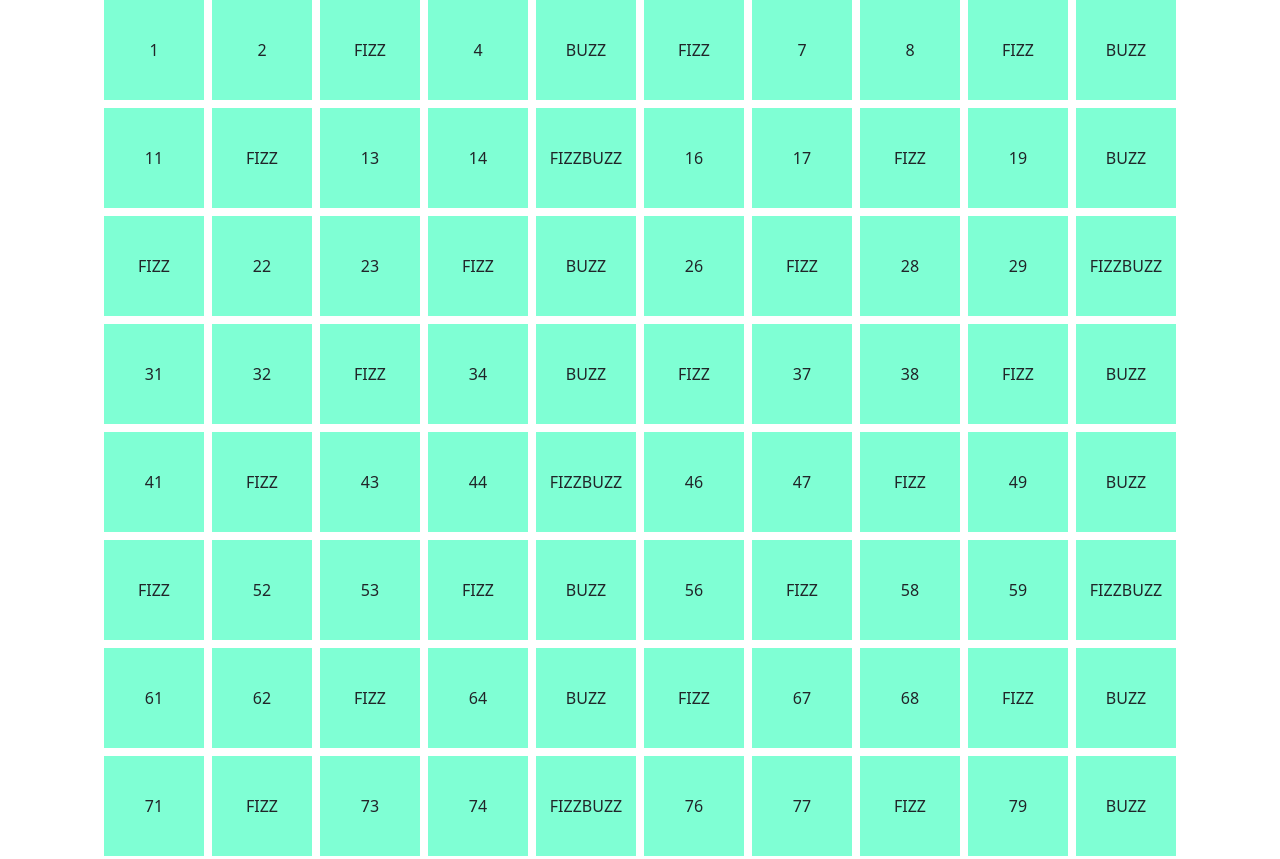
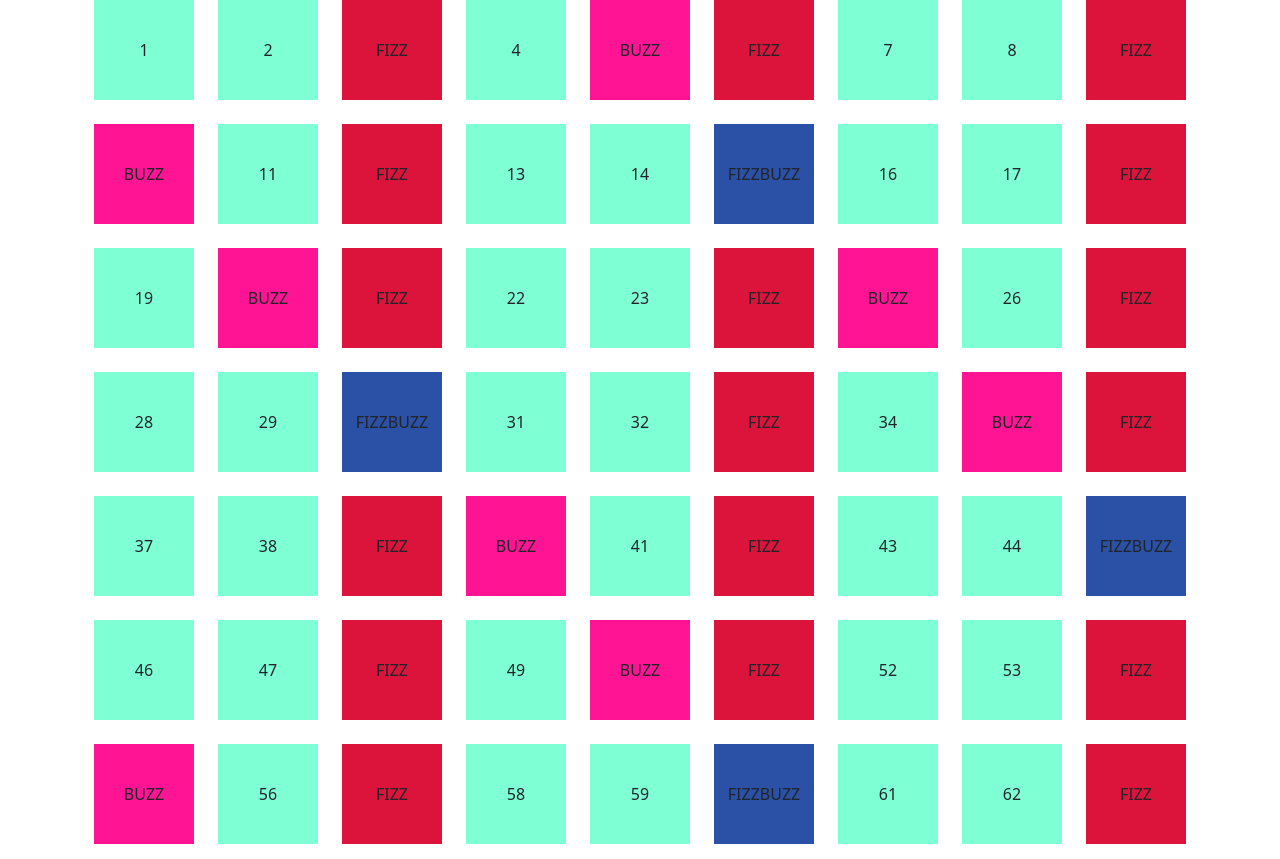
Before and after one commit to ValerioViteritti/js-fizzbuzz, a plain HTML site: page index.html in a window 1280 px wide. Shown: the top 859 px of the page. Drawn offline with nearby package versions, Linux system fonts and the light colour scheme.

Commit message:
Aggiunti colori ai box

```diff
--- a/css/style.css
+++ b/css/style.css
@@ -42,6 +42,17 @@ div{
     width: 100px;
     background-color: aquamarine;
 }
+.fizzbuzz{
+    background-color: rgb(42, 81, 165);
+}
+
+.fizz{
+    background-color: crimson;
+}
+
+.buzz{
+    background-color: deeppink;
+}
 
 
 
--- a/js/main.js
+++ b/js/main.js
@@ -6,7 +6,7 @@
 
 // Creo dei div
 let square = document.createElement('div');
-square.className = ('d-flex flex-wrap justify-content-center align-items-center gap-2')
+square.className = ('d-flex flex-wrap justify-content-center align-items-center gap-4')
 
 
 let varianti = '';
@@ -24,13 +24,8 @@ for (let i = 1; i <= 100; i++){
             varianti += `<div class="xxx fizzbuzz">${'FIZZBUZZ'}</div>`;
 
 
-
-
-
         } else if(i % 3 === 0){
             varianti += `<div class="xxx fizz">${'FIZZ'}</div>`;
-
-
 
 
         } else if(i % 5 === 0){
@@ -44,7 +39,11 @@ for (let i = 1; i <= 100; i++){
 
     console.log(i);
 
-    console.log();
+    console.log("FIZZBUZZ");
+
+    console.log("FIZZ");
+
+    console.log("BUZZ");
 
 }
 
```
